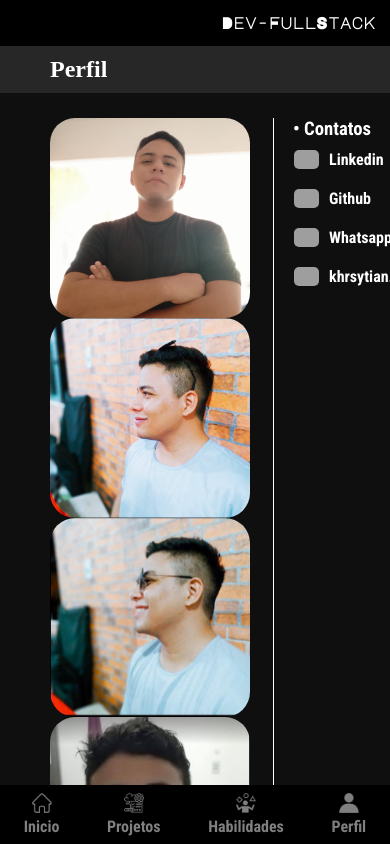
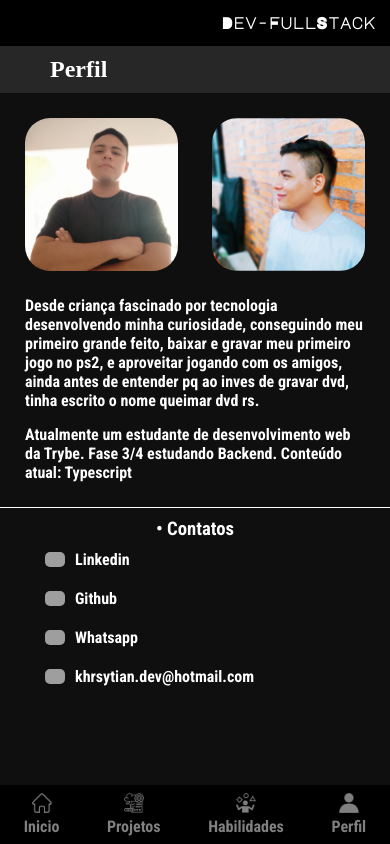
Before and after one commit to kelvynkhrystian/portifolio, a React (Create React App) app: page /profile in a window 390 px wide. Built offline with nearby package versions, Linux system fonts and the light colour scheme; grey boxes are pictures that could not be loaded; a web font is replaced by a local one.

Commit message:
profile-mobile-ok

```diff
--- a/src/styles/profileStyles.js
+++ b/src/styles/profileStyles.js
@@ -72,6 +72,36 @@ export const ProfileStyles = styled.article`
   /* responsividade mobile */
   @media (max-width:600px) {
 
+    align-items: center;
+    flex-direction: column;
+    justify-content: flex-start;
+
+    .repeat {
+      display: none;
+    }
+
+    section.perfil {
+      padding: 25px;
+      width: 100%;
+
+      img {
+        width: 45%;
+      }
+    }
+
+    section.contato {
+
+      border-left: none;
+      border-top: 1px solid white;
+      margin: 0;
+      padding: 10px 25px;
+      width: 100%;
+      /* margin-bottom: 50px; */
+
+      img {
+        width: 20px;
+      }
+    }
 
 
   }
```
